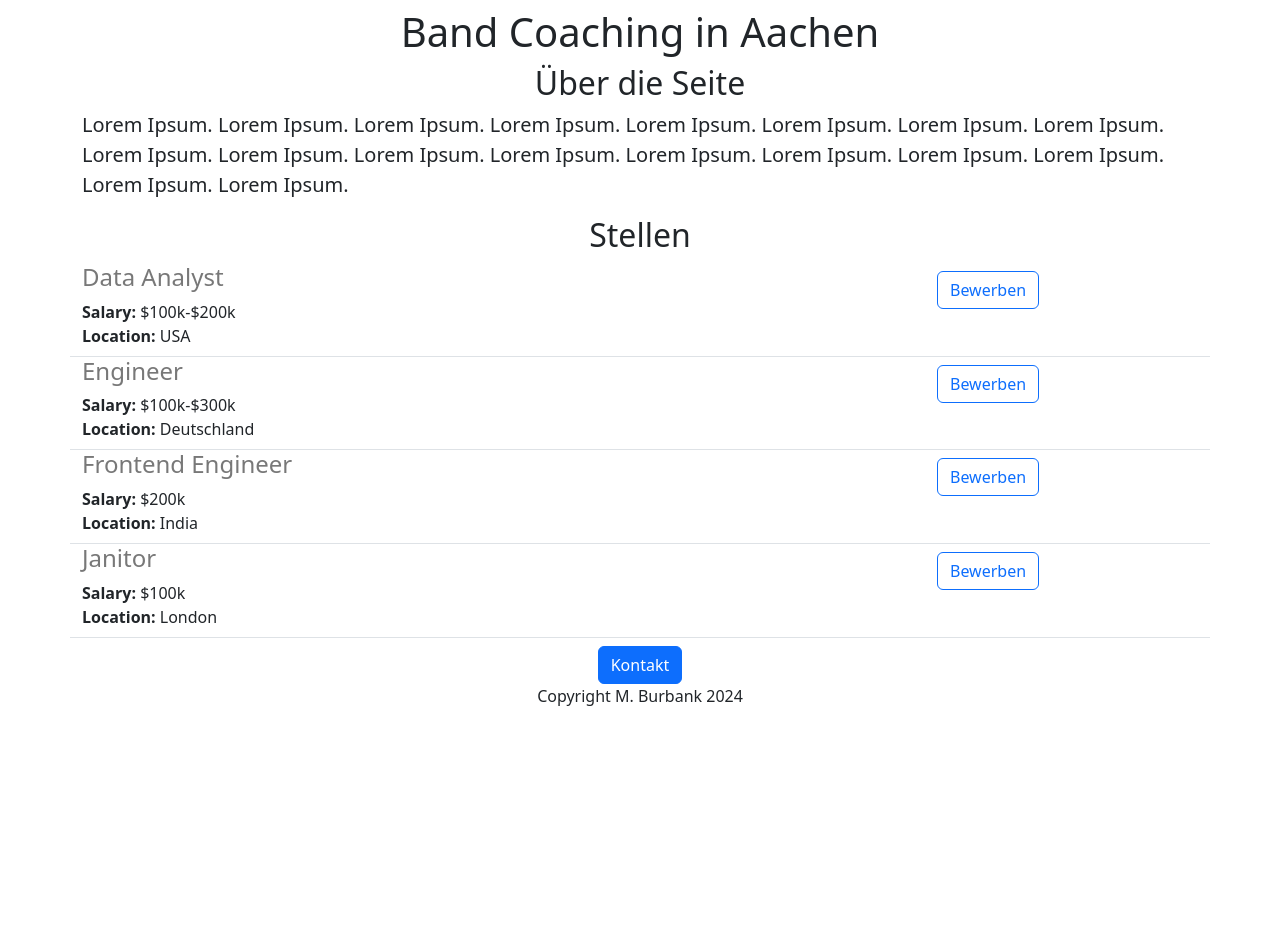
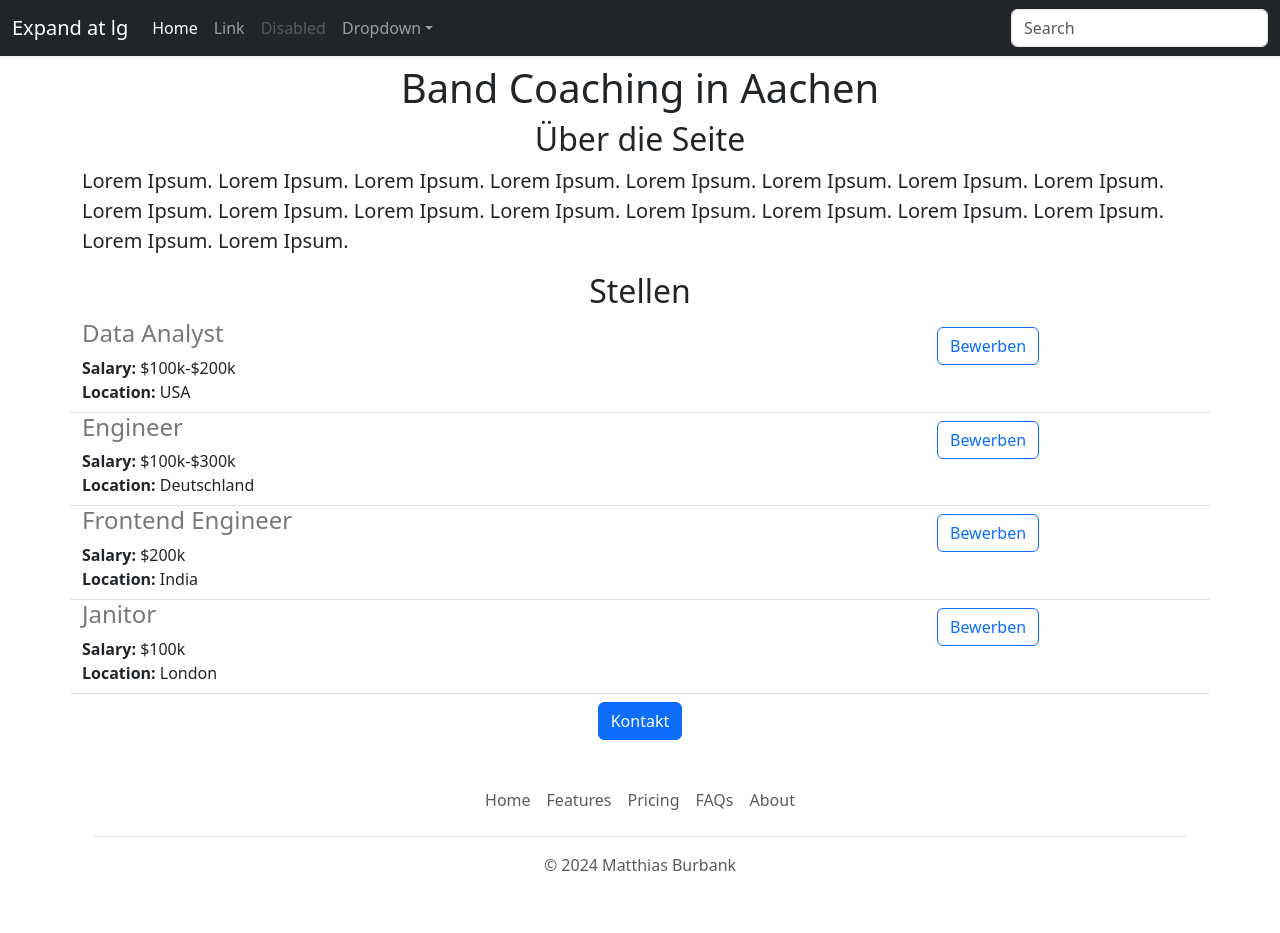
Before and after one commit to mbur1/flask-tutorial-youtube-v2, a Flask app: page / in a window 1280 px wide. Before the commit the page ends 706 px from the top, so only its background shows below. Run offline with Flask 3, Linux system fonts and the light colour scheme.

Commit message:
Erweiterungen

```diff
--- /dev/null
+++ b/templates/footer.html
@@ -0,0 +1,12 @@
+<div class="container">
+  <footer class="py-3 my-4">
+    <ul class="nav justify-content-center border-bottom pb-3 mb-3">
+      <li class="nav-item"><a href="#" class="nav-link px-2 text-body-secondary">Home</a></li>
+      <li class="nav-item"><a href="#" class="nav-link px-2 text-body-secondary">Features</a></li>
+      <li class="nav-item"><a href="#" class="nav-link px-2 text-body-secondary">Pricing</a></li>
+      <li class="nav-item"><a href="#" class="nav-link px-2 text-body-secondary">FAQs</a></li>
+      <li class="nav-item"><a href="#" class="nav-link px-2 text-body-secondary">About</a></li>
+    </ul>
+    <p class="text-center text-body-secondary">&copy; 2024 Matthias Burbank</p>
+  </footer>
+</div>
--- a/templates/home.html
+++ b/templates/home.html
@@ -7,6 +7,7 @@
     <link href="https://cdn.jsdelivr.net/npm/bootstrap@5.3.2/dist/css/bootstrap.min.css" rel="stylesheet" integrity="sha384-T3c6CoIi6uLrA9TneNEoa7RxnatzjcDSCmG1MXxSR1GAsXEV/Dwwykc2MPK8M2HN" crossorigin="anonymous">
   </head>
 <body>
+  {% include 'nav.html' %}
   <div class="container">
     <h1 class="text-center mb-2 mt-2">Band Coaching in Aachen</h1>
   <h2 class="text-center mb-2 mt-2">Über die Seite</h2>
@@ -21,7 +22,8 @@
   </div">
   <div class="text-center">
   <button class="btn btn-primary mt-2">Kontakt</button>
-    <p>Copyright M. Burbank 2024</p>
   </div>
     </div>
+   {% include 'footer.html' %}
+</body>
 </html>
--- /dev/null
+++ b/templates/nav.html
@@ -0,0 +1,33 @@
+<nav class="navbar navbar-expand-lg navbar-dark bg-dark shadow-sm" aria-label="Fifth navbar example">
+  <div class="container-fluid">
+    <a class="navbar-brand" href="#">Expand at lg</a>
+    <button class="navbar-toggler" type="button" data-bs-toggle="collapse" data-bs-target="#navbarsExample05" aria-controls="navbarsExample05" aria-expanded="false" aria-label="Toggle navigation">
+      <span class="navbar-toggler-icon"></span>
+    </button>
+
+    <div class="collapse navbar-collapse" id="navbarsExample05">
+      <ul class="navbar-nav me-auto mb-2 mb-lg-0">
+        <li class="nav-item">
+          <a class="nav-link active" aria-current="page" href="#">Home</a>
+        </li>
+        <li class="nav-item">
+          <a class="nav-link" href="#">Link</a>
+        </li>
+        <li class="nav-item">
+          <a class="nav-link disabled" aria-disabled="true">Disabled</a>
+        </li>
+        <li class="nav-item dropdown">
+          <a class="nav-link dropdown-toggle" href="#" data-bs-toggle="dropdown" aria-expanded="false">Dropdown</a>
+          <ul class="dropdown-menu">
+            <li><a class="dropdown-item" href="#">Action</a></li>
+            <li><a class="dropdown-item" href="#">Another action</a></li>
+            <li><a class="dropdown-item" href="#">Something else here</a></li>
+          </ul>
+        </li>
+      </ul>
+      <form role="search">
+        <input class="form-control" type="search" placeholder="Search" aria-label="Search">
+      </form>
+    </div>
+  </div>
+</nav>
```
